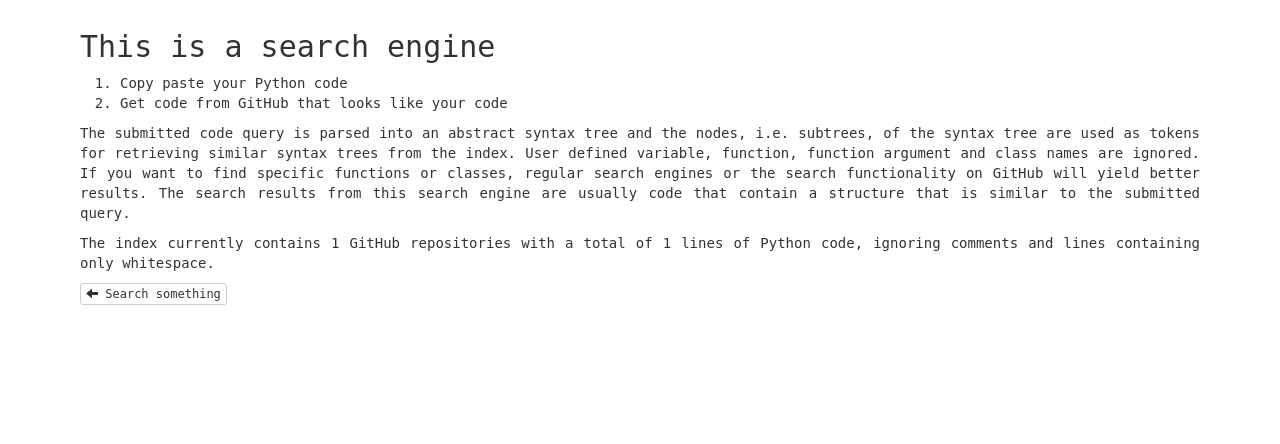
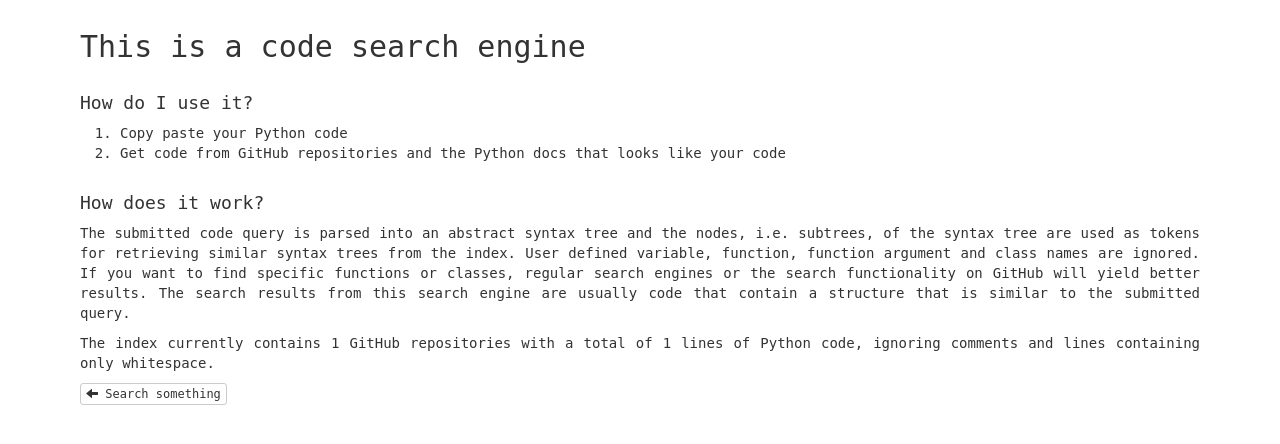
Before and after one commit to matiaslindgren/pasta-analyzer, a Python web app: template src/backend/templates/about.html in a window 1280 px wide. Shown: the part 30-474 px from the top of the page. Run offline with Jinja, Linux system fonts and the light colour scheme; the template is opened without the code that fills it: most values are stand-ins (such as "Sample title", 1, 10 or a date in 2020).

Commit message:
improve about page

```diff
--- a/src/backend/static/css/main.css
+++ b/src/backend/static/css/main.css
@@ -54,6 +54,7 @@ div.content {
 div.content>div.text-container {
   text-align: justify;
   margin-top: 30px;
+  margin-bottom: 20px;
   padding-left: 80px;
   padding-right: 80px;
 }
@@ -86,6 +87,10 @@ small,
 .form-control,
 div.content form input {
   font-family: monospace;
+}
+
+div.text-container>h4 {
+  margin-top: 30px;
 }
 
 div.content form {
--- a/src/backend/templates/about.html
+++ b/src/backend/templates/about.html
@@ -3,12 +3,15 @@
 {% block body_content %}
 
 <div class="text-container">
-<h2>This is a search engine</h2>
+<h2>This is a code search engine</h2>
+
+<h4>How do I use it?</h4>
 <ol>
   <li>Copy paste your Python code</li>
-  <li>Get code from GitHub that looks like your code</li>
+  <li>Get code from GitHub repositories and the Python docs that looks like your code</li>
 </ol>
 
+<h4>How does it work?</h4>
 <p>The submitted code query is parsed into an abstract syntax tree and the nodes, i.e. subtrees, of the syntax tree are used as tokens for retrieving similar syntax trees from the index.
 User defined variable, function, function argument and class names are ignored.
 If you want to find specific functions or classes, regular search engines or the search functionality on GitHub will yield better results.
```
